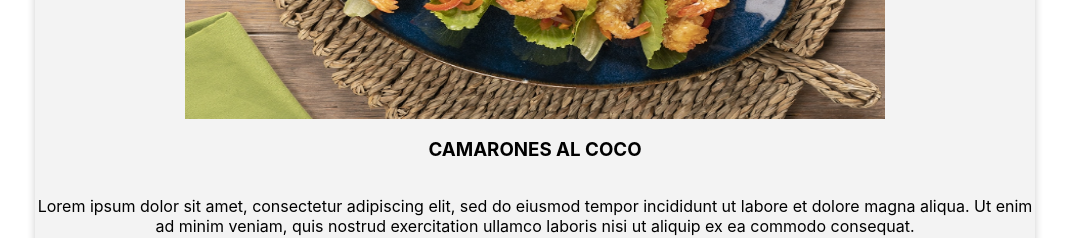
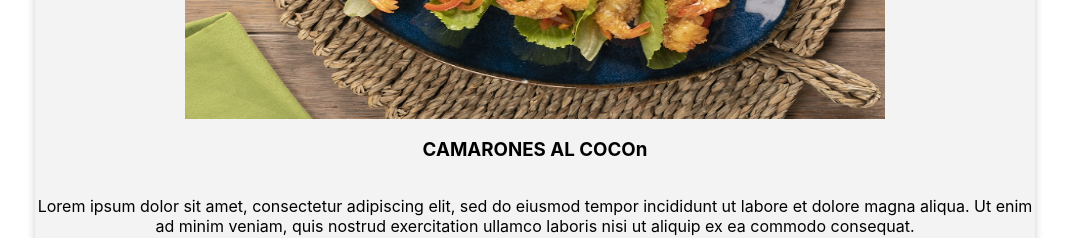
Before and after one commit to CarlosCastaneda04/recetas-page, a React (Create React App) app: page /Recetas in a window 1280 px wide. Shown: the part 1960-2198 px from the top of the page, without its empty margins (105-1174 px from the left). Built offline with nearby package versions, Linux system fonts and the light colour scheme.

Commit message:
Update Recetas.js

```diff
--- a/src/componentes/Recetas.js
+++ b/src/componentes/Recetas.js
@@ -115,7 +115,7 @@ function Grid() {
       ingredients: ['Lorem ipsum dolor sit amet, consectetur adipiscing elit, sed do eiusmod tempor incididunt ut labore et dolore magna aliqua. Ut enim ad minim veniam, quis nostrud exercitation ullamco laboris nisi ut aliquip ex ea commodo consequat.'],
       instructions: ['Step 1: Do another thing', 'Step 2: Do one more thing'],
     },{
-      name: 'CAMARONES AL COCO ',
+      name: 'CAMARONES AL COCOn ',
       imageSrc: receta4,
       ingredients: ['Lorem ipsum dolor sit amet, consectetur adipiscing elit, sed do eiusmod tempor incididunt ut labore et dolore magna aliqua. Ut enim ad minim veniam, quis nostrud exercitation ullamco laboris nisi ut aliquip ex ea commodo consequat.'],
       instructions: ['Step 1: Do another thing', 'Step 2: Do one more thing'],
```
